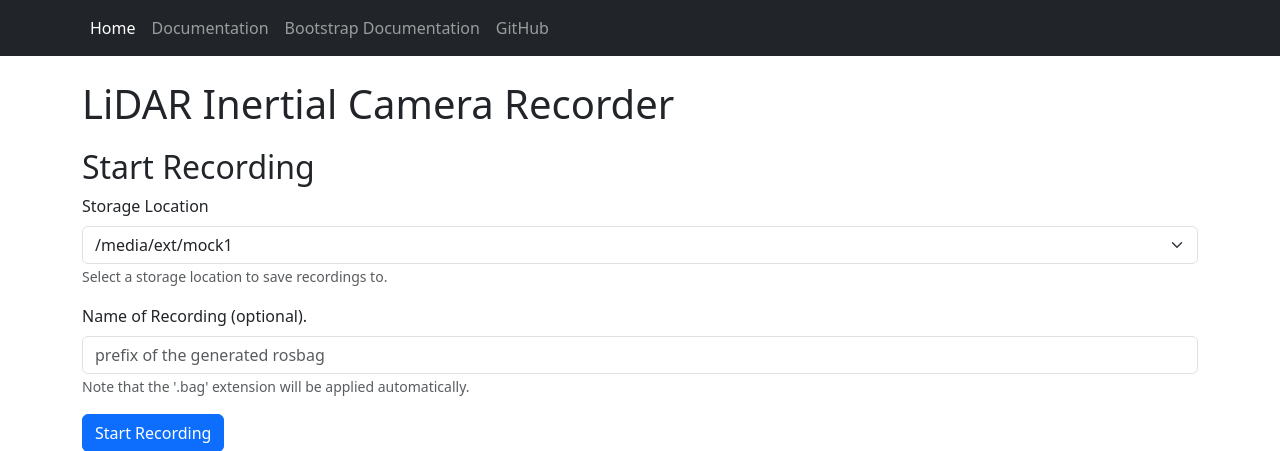
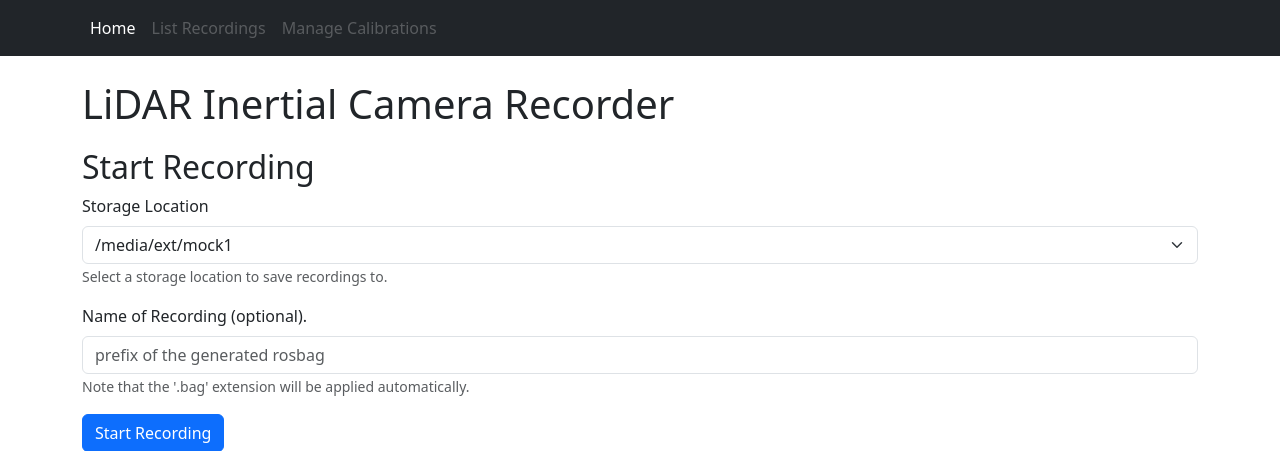
Before and after one commit to RomanStadlhuber/livo-handheld, a Flask app: page / in a window 1280 px wide. Shown: the top 451 px of the page. Run offline with Flask 3, Linux system fonts and the light colour scheme; parts of the project's set-up code (start-up, migrations or seed data) failed here and were passed over; some libraries are stand-ins or nearby versions.

Commit message:
update app navbar

```diff
--- a/webinterface/templates/base.html
+++ b/webinterface/templates/base.html
@@ -31,9 +31,14 @@
         <div class="collapse navbar-collapse" id="navbarSupportedContent">
             <ul class="navbar-nav mr-auto">
                 {{ render_nav_item('index', 'Home') }}
+                <!--
                 <li class="nav-item"><a class="nav-link" href="https://bootstrap-flask.readthedocs.io/" target="_blank">Documentation</a></li>
                 <li class="nav-item"><a class="nav-link" href="https://getbootstrap.com/docs/5.1/getting-started/introduction/" target="_blank">Bootstrap Documentation</a></li>
                 <li class="nav-item"><a class="nav-link" href="https://github.com/helloflask/bootstrap-flask" target="_blank">GitHub</a></li>
+                -->
+                <li class="nav-item"><a class="nav-link disabled" href="" target="_blank">List Recordings</a></li>
+                <li class="nav-item"><a class="nav-link disabled" href="" target="_blank">Manage Calibrations</a></li>
+
             </ul>
         </div>
         </div>
```
